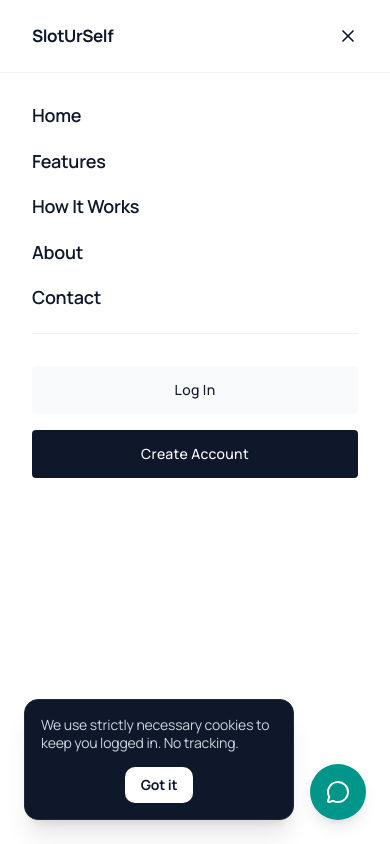
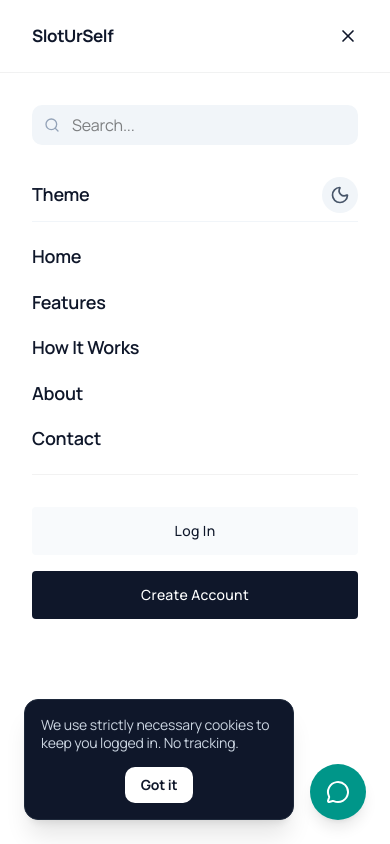
Before and after one commit to Sharathhhh22/Slot-Yourself, a Next.js app: page / in a window 390 px wide. Both pictures are taken after a click on the button 348 px from the left and 36 px from the top of the page. Shown: the top 844 px of the page. Built offline with nearby package versions, Linux system fonts and the light colour scheme.

Commit message:
fix: add search and dark mode toggle to mobile menu

```diff
--- a/src/components/layout/Navbar.tsx
+++ b/src/components/layout/Navbar.tsx
@@ -147,14 +147,34 @@ export function Navbar() {
             animate={{ opacity: 1, height: "100vh" }}
             exit={{ opacity: 0, height: 0 }}
             transition={{ duration: 0.3, ease: [0.22, 1, 0.36, 1] }}
-            className="md:hidden fixed top-[72px] inset-x-0 z-40 bg-white border-t border-black/5 overflow-hidden flex flex-col"
+            className="md:hidden fixed top-[72px] inset-x-0 z-40 bg-white dark:bg-slate-950 border-t border-black/5 dark:border-white/5 overflow-hidden flex flex-col"
           >
             <div className="flex flex-col px-8 py-8 space-y-6">
+              <div className="relative">
+                <Search className="absolute left-3 top-1/2 -translate-y-1/2 w-4 h-4 text-slate-400" />
+                <input
+                  type="text"
+                  placeholder="Search..."
+                  className="h-10 w-full bg-slate-100 dark:bg-slate-900 rounded-lg pl-10 pr-4 text-base focus:outline-none focus:ring-2 focus:ring-teal-500 transition-all dark:text-white"
+                />
+              </div>
+
+              <div className="flex items-center justify-between py-2 border-b border-slate-100 dark:border-slate-800">
+                <span className="nav-text text-lg tracking-wide text-slate-900 dark:text-white">Theme</span>
+                <button
+                  className="p-2 bg-slate-100 dark:bg-slate-800 rounded-full text-slate-600 dark:text-slate-300"
+                  aria-label="Toggle Dark Mode"
+                  onClick={() => setTheme(theme === 'dark' ? 'light' : 'dark')}
+                >
+                  {mounted && theme === 'dark' ? <Sun className="w-5 h-5" /> : <Moon className="w-5 h-5" />}
+                </button>
+              </div>
+
               {navLinks.map((link) => (
                 <Link
                   key={link.label}
                   href={link.href}
-                  className="nav-text text-lg tracking-wide text-slate-900"
+                  className="nav-text text-lg tracking-wide text-slate-900 dark:text-slate-300"
                 >
                   {link.label}
                 </Link>
```
